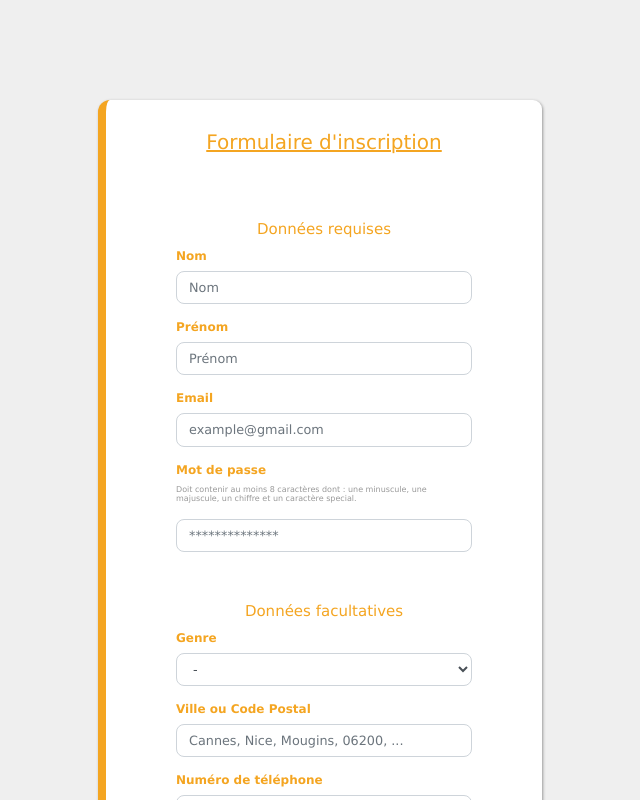
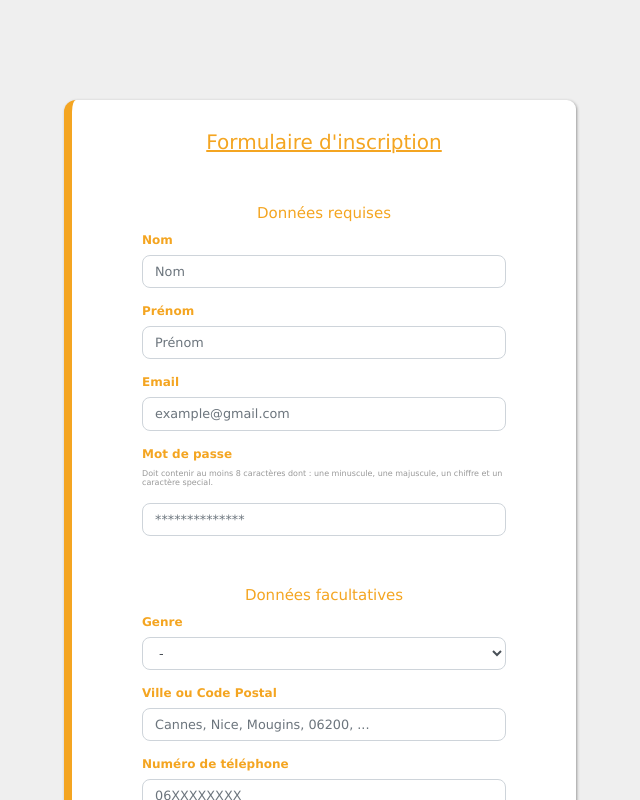
Before and after one commit to Saida-Ouahmid/TipToThank_Front, a React (Create React App) app: page /Inscription in a window 1280 px wide. Shown: the top 800 px of the page, without its empty margins (320-960 px from the left). Built offline with nearby package versions, Linux system fonts and the light colour scheme.

Commit message:
formulaire

```diff
--- a/src/components/Inscription/Inscription.js
+++ b/src/components/Inscription/Inscription.js
@@ -5,6 +5,7 @@ import Button from "react-bootstrap/Button";
 import Col from "react-bootstrap/Col";
 import Container from "react-bootstrap/Container";
 import Row from "react-bootstrap/Row";
+import { Link } from "react-router-dom";
 
 /*import FormControl from "react-bootstrap/FormControl";*/
 
@@ -20,9 +21,14 @@ class Inscription extends Component {
       age: null,
       adress: null,
       phone: null,
+      /*isChecked: true,*/
     };
   }
-
+  /* toggleChange = () => {
+    this.setState({
+      isChecked: !this.state.isChecked,
+    });
+  };*/
   /*fonction pour ecrire dans nos input*/
   change = (event) => {
     this.setState({
@@ -73,15 +79,10 @@ class Inscription extends Component {
 
   render() {
     return (
-      <Container>
       <div className="Bloc-principal">
-          <Row>
-            <Col>
         <div className="Titre">
           <p>Formulaire d'inscription </p>
         </div>
-            </Col>
-          </Row>
 
         <Form>
           <p className="sous-titre">Données requises </p>
@@ -178,6 +179,8 @@ class Inscription extends Component {
             <Form.Check
               className="checkbox"
               type="checkbox"
+              /*checked={this.state.isChecked}
+                onChange={this.toggleChange}*/
               label="J'accepte les CGU et CGV."
             />
           </Form.Group>
@@ -199,10 +202,10 @@ class Inscription extends Component {
           >
             S'inscrire
           </Button>
+
           <p>{this.state.message}</p>
         </Form>
       </div>
-      </Container>
     );
   }
 }
```
Lines whose indentation alone changed are shown as unchanged.
